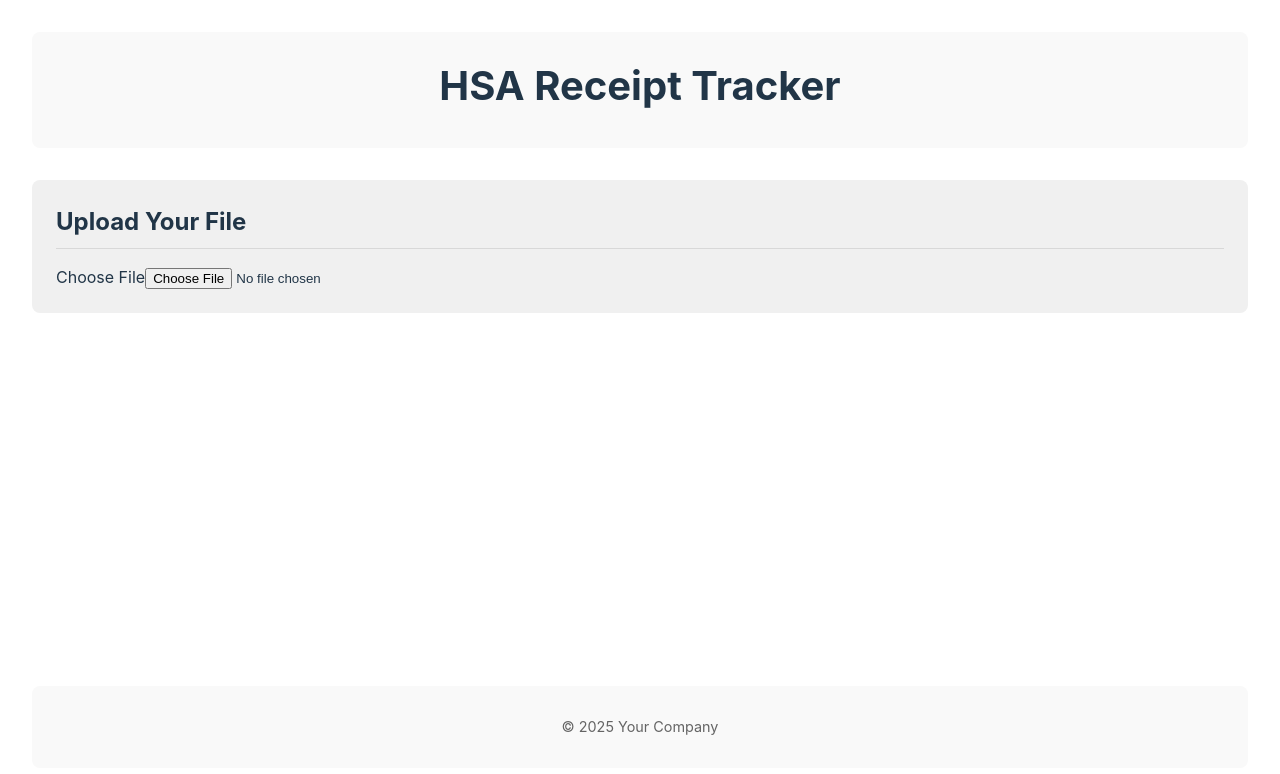
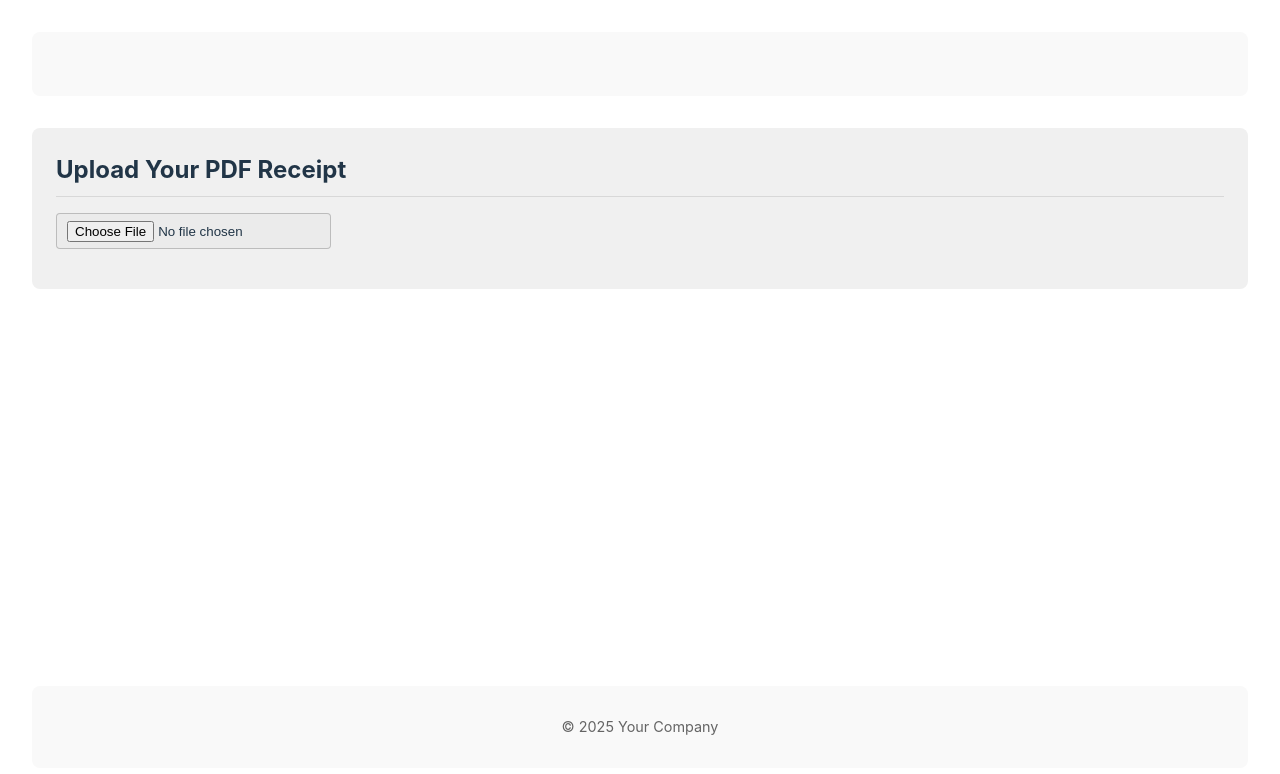
Before and after one commit to pbrao/hsa, a React (Vite) app: page / in a window 1280 px wide. Shown: the top 774 px of the page. Built offline with nearby package versions, Linux system fonts and the light colour scheme.

Commit message:
feat: Implement PDF parsing and display

```diff
--- a/src/App.jsx
+++ b/src/App.jsx
@@ -1,20 +1,99 @@
-import React from 'react';
+
+// Add useState import
+import React, { useState } from 'react';
+// Import pdfjs-dist and configure worker
+import * as pdfjsLib from 'pdfjs-dist';
+// Use the minified worker build. The URL constructor with import.meta.url tells Vite to handle this asset correctly.
+pdfjsLib.GlobalWorkerOptions.workerSrc = new URL('pdfjs-dist/build/pdf.worker.min.js', import.meta.url).toString();
+
 
 function App() {
+  // Add state variables
+  const [selectedFile, setSelectedFile] = useState(null);
+  const [pdfText, setPdfText] = useState('');
+  const [isLoading, setIsLoading] = useState(false);
+  const [error, setError] = useState(''); // Optional: for error messages
+
+  // Implement the file change handler
+  const handleFileChange = async (event) => {
+    const file = event.target.files[0];
+    if (file && file.type === 'application/pdf') {
+      setSelectedFile(file);
+      setPdfText(''); // Clear previous text
+      setError(''); // Clear previous errors
+      setIsLoading(true);
+
+      const reader = new FileReader();
+      reader.onload = async (e) => {
+        const typedArray = new Uint8Array(e.target.result);
+        try {
+          const pdf = await pdfjsLib.getDocument({ data: typedArray }).promise;
+          let fullText = '';
+          for (let i = 1; i <= pdf.numPages; i++) {
+            const page = await pdf.getPage(i);
+            const textContent = await page.getTextContent();
+            // textContent.items is an array of { str: 'text', ... }
+            fullText += textContent.items.map(item => item.str).join(' ') + '\n'; // Add newline between pages
+          }
+          setPdfText(fullText);
+        } catch (err) {
+          console.error("Error parsing PDF:", err);
+          setError(`Error parsing PDF: ${err.message}. Ensure it's a valid PDF file.`);
+          setPdfText(''); // Clear text on error
+        } finally {
+          setIsLoading(false);
+        }
+      };
+      reader.onerror = (err) => {
+        console.error("FileReader error:", err);
+        setError('Error reading file.');
+        setIsLoading(false);
+      }
+      reader.readAsArrayBuffer(file);
+
+    } else {
+      setSelectedFile(null);
+      setPdfText('');
+      setError(file ? 'Please select a PDF file.' : ''); // Show error if a non-PDF is selected
+      setIsLoading(false);
+    }
+  };
+
   return (
     <div className="app-container">
       <header className="app-header">
-        <h1>HSA Receipt Tracker</h1>
       </header>
       <main className="app-main">
-        <section className="file-input-section">
-          <h2>Upload Your File</h2>
-          <label htmlFor="file-upload" className="file-input-label">
-            Choose File
-          </label>
-          <input id="file-upload" type="file" className="file-input" />
-          {/* We'll add file handling logic later */}
+        <section className="upload-section"> {/* Changed class name for consistency */}
+          <h2>Upload Your PDF Receipt</h2>
+          {/* Removed the custom label, using default input appearance */}
+          <input
+            id="file-upload"
+            type="file"
+            accept="application/pdf" // Accept only PDF files
+            onChange={handleFileChange}
+            className="file-input" // Keep class if needed for styling
+            aria-label="PDF upload input"
+          />
+          {selectedFile && !isLoading && !error && (
+             <p>Selected: {selectedFile.name}</p>
+          )}
+          {error && (
+            <p style={{ color: 'red' }}>{error}</p>
+          )}
         </section>
+
+        {/* Add section for loading indicator and text display */}
+        {(isLoading || pdfText) && (
+          <section className="pdf-content-section">
+            <h2>Extracted Text</h2>
+            {isLoading ? (
+              <p>Loading and parsing PDF...</p>
+            ) : (
+              <pre className="pdf-text-display">{pdfText}</pre>
+            )}
+          </section>
+        )}
       </main>
       <footer className="app-footer">
         <p>&copy; {new Date().getFullYear()} Your Company</p>
--- a/src/index.css
+++ b/src/index.css
@@ -147,3 +147,77 @@ button:focus-visible {
      color: rgba(0, 0, 0, 0.6);
    }
 }
+
+
+/* Add these styles */
+
+/* Adjust upload section if needed */
+.upload-section {
+  background-color: var(--section-bg);
+  padding: 1.5rem;
+  border-radius: 8px;
+  margin-bottom: 1rem;
+  text-align: left;
+}
+
+.upload-section h2 {
+   margin-top: 0;
+   border-bottom: 1px solid rgba(255, 255, 255, 0.2);
+   padding-bottom: 0.5rem;
+   margin-bottom: 1rem;
+}
+
+.upload-section input[type="file"] {
+  display: block;
+  margin-bottom: 1rem;
+  color: inherit;
+  padding: 0.5em 0.75em;
+  border: 1px solid rgba(255, 255, 255, 0.3);
+  border-radius: 4px;
+  background-color: rgba(255, 255, 255, 0.05);
+  max-width: 100%; /* Ensure it doesn't overflow */
+}
+
+/* Styles for the PDF content display */
+.pdf-content-section {
+  background-color: var(--section-bg);
+  padding: 1.5rem;
+  border-radius: 8px;
+  margin-bottom: 1rem;
+  text-align: left;
+}
+
+.pdf-content-section h2 {
+  margin-top: 0;
+  border-bottom: 1px solid rgba(255, 255, 255, 0.2);
+  padding-bottom: 0.5rem;
+  margin-bottom: 1rem;
+}
+
+.pdf-text-display {
+  white-space: pre-wrap; /* Allow text to wrap */
+  word-wrap: break-word; /* Break long words */
+  background-color: rgba(0, 0, 0, 0.1); /* Slightly different background */
+  padding: 1rem;
+  border-radius: 4px;
+  max-height: 500px; /* Limit height and make scrollable */
+  overflow-y: auto;
+  font-family: monospace; /* Use monospace for better text alignment */
+  font-size: 0.9em;
+  color: inherit; /* Inherit text color */
+}
+
+/* Light mode adjustments */
+@media (prefers-color-scheme: light) {
+  .upload-section h2,
+  .pdf-content-section h2 {
+     border-bottom: 1px solid rgba(0, 0, 0, 0.1);
+  }
+   .upload-section input[type="file"] {
+    border: 1px solid rgba(0, 0, 0, 0.2);
+    background-color: rgba(0, 0, 0, 0.02);
+  }
+  .pdf-text-display {
+     background-color: rgba(0, 0, 0, 0.05);
+  }
+}
```
